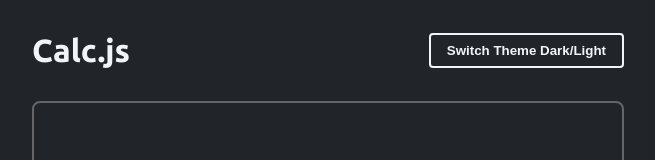
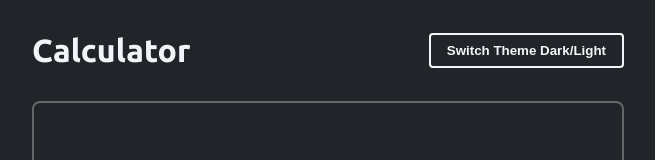
Before and after one commit to gustabcc/calculator, a plain HTML site: page index.html in a window 1280 px wide. Shown: the top 160 px of the page, without its empty margins (312-967 px from the left). Drawn offline with Linux system fonts and the light colour scheme.

Commit message:
change title

```diff
--- a/index.html
+++ b/index.html
@@ -14,7 +14,7 @@
 <body>
   <main data-theme="dark">
     <header class="flex align-center justify-between">
-      <h1>Calc.js</h1>
+      <h1>Calculator</h1>
       <button id="themeSwitcher">Switch Theme Dark/Light</button>
     </header>
     <input type="text" id="input">
```
